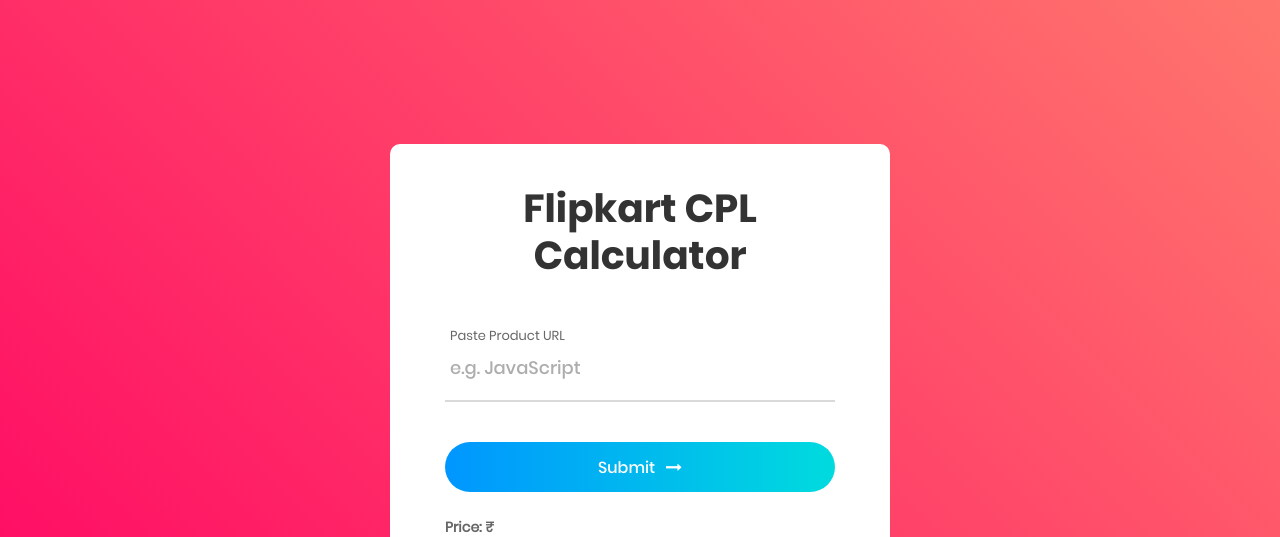
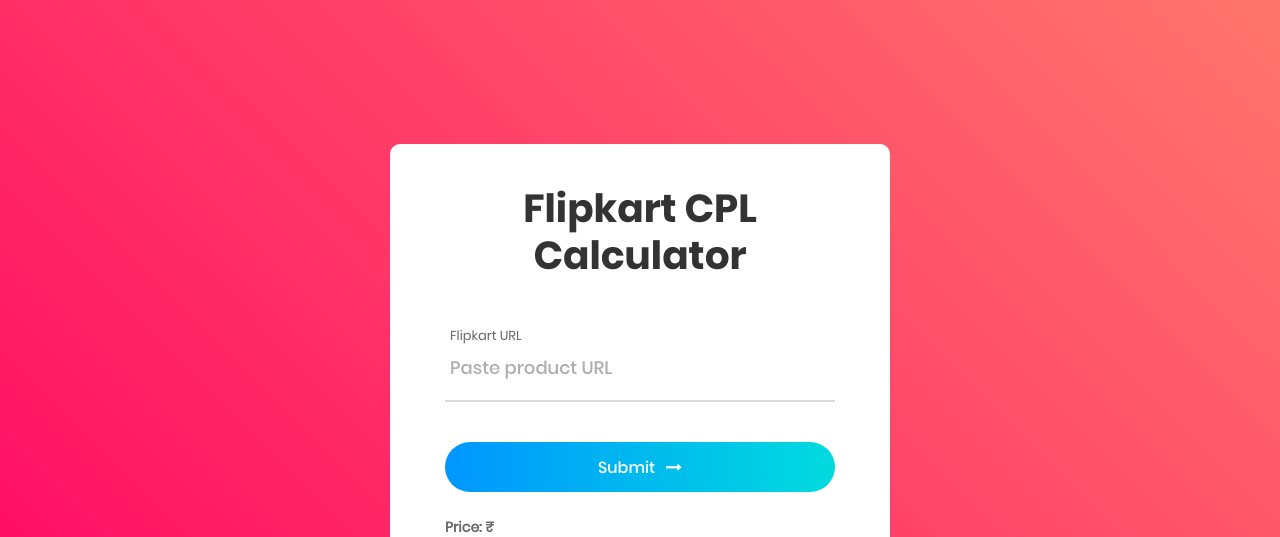
Before and after one commit to the-bose/flipkart-value-scraper, a Flask app: page / in a window 1280 px wide. Shown: the top 537 px of the page. Run offline with Flask 2, Linux system fonts and the light colour scheme; some libraries are stand-ins or nearby versions.

Commit message:
heroku-changes2

```diff
--- a/templates/index.html
+++ b/templates/index.html
@@ -35,8 +35,8 @@
 				</span>
 
 				<div class="wrap-input100 validate-input" data-validate="Topic is required">
-					<span class="label-input100">Paste Product URL</span>
-					<input class="input100" type="text" name="Name" placeholder="e.g. JavaScript">
+					<span class="label-input100">Flipkart URL</span>
+					<input class="input100" type="text" name="Name" placeholder="Paste product URL">
 					<span class="focus-input100"></span>
 				</div>
 
```
